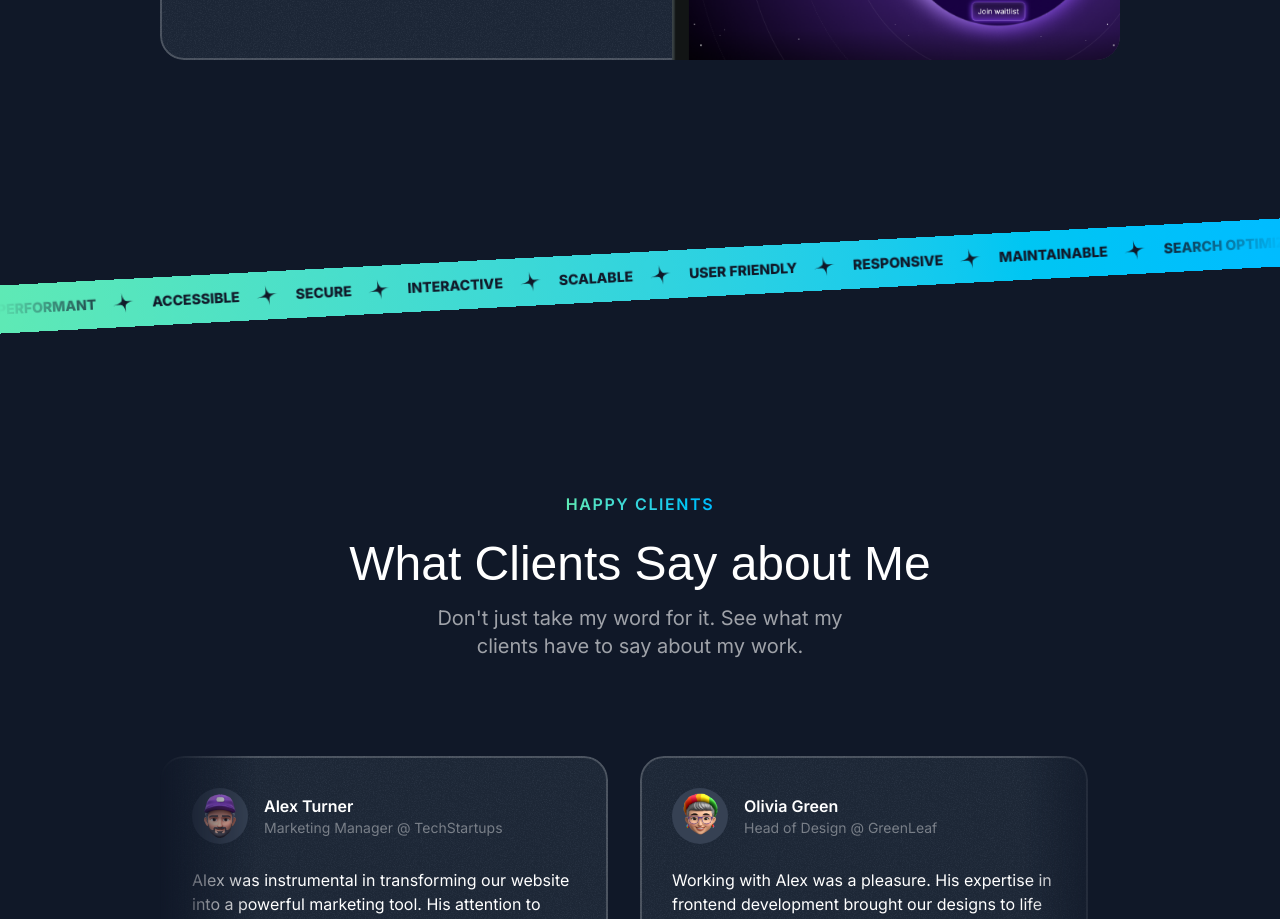
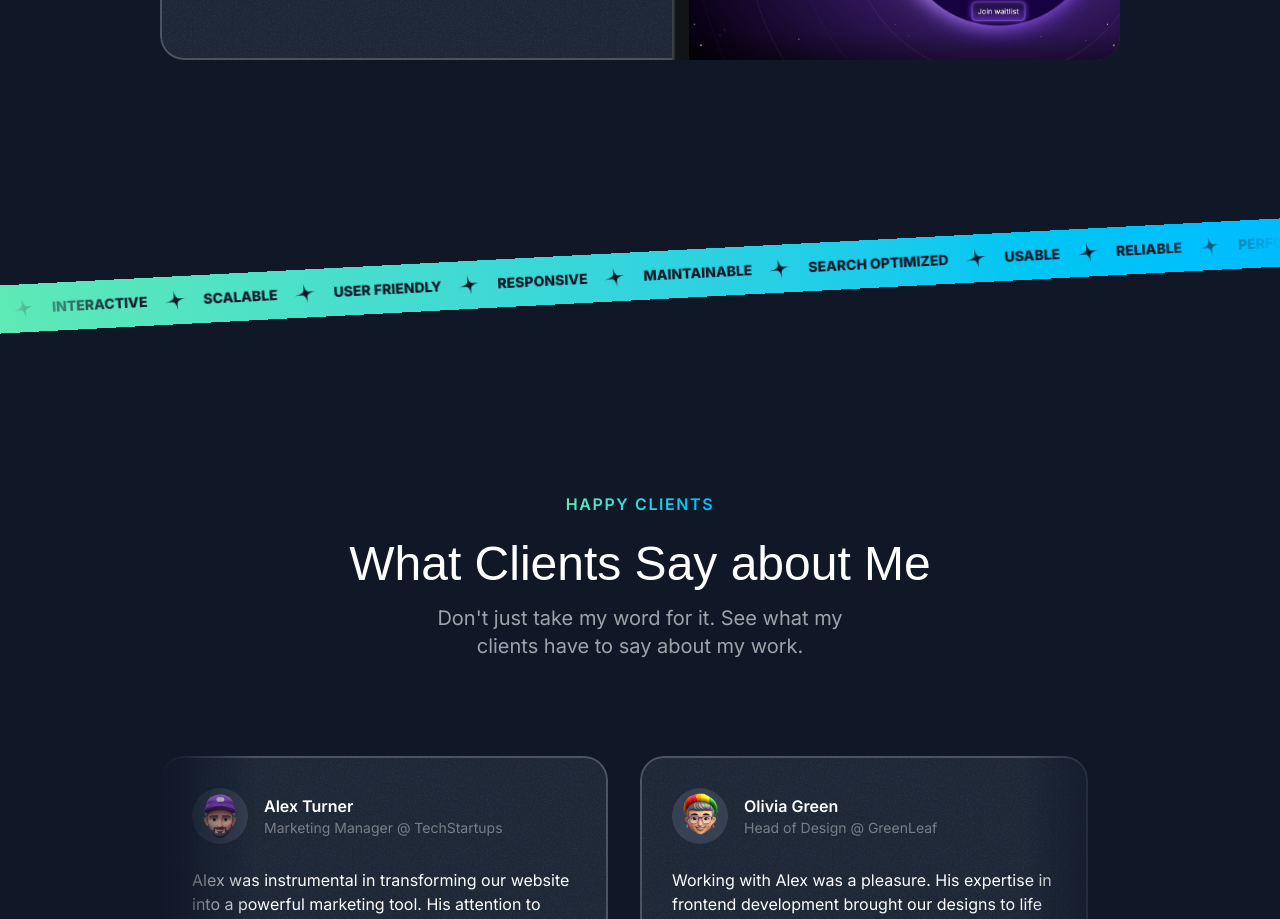
Before and after one commit to fellipefreiire/dev-portfolio-landing-page, a Next.js app: page / in a window 1280 px wide. Shown: the part 2800-3719 px from the top of the page. Built offline with nearby package versions, Linux system fonts and the light colour scheme; a web font is replaced by a local one.

Commit message:
chore: tape section animation

```diff
--- a/src/app/globals.css
+++ b/src/app/globals.css
@@ -21,11 +21,21 @@
   --font-serif: --var(--font-serif);
 
   --animate-ping-large: ping-large 1s ease-in-out infinite;
+  --animate-move-left: move-left 1s linear infinite;
 
   @keyframes ping-large {
     75%,100% {
       transform: scale(3);
       opacity: 0;
+    }
+  }
+
+  @keyframes move-left {
+    0% {
+      transform: translateX(0%);
+    }
+    100% {
+      transform: translateX(-50%);
     }
   }
 }
--- a/src/sections/Tape.tsx
+++ b/src/sections/Tape.tsx
@@ -1,4 +1,5 @@
 import StarIcon from '@/assets/star.svg'
+import { Fragment } from 'react'
 
 const words = [
   'Performant',
@@ -13,12 +14,15 @@
   'Usable',
   'Reliable',
 ]
+
 export function Tape() {
   return (
     <div className="overflow-x-clip py-16 lg:py-24">
       <div className="-mx-1 -rotate-3 bg-gradient-to-r from-emerald-300 to-sky-400">
         <div className="flex [mask-image:linear-gradient(to_right,transparent,black_10%,black_90%,transparent)]">
-          <div className="flex flex-none gap-4 py-3">
+          <div className="animate-move-left flex flex-none gap-4 py-3 pr-4 [animation-duration:30s]">
+            {[...new Array(2)].fill(0).map((_, index) => (
+              <Fragment key={index}>
                 {words.map((word) => (
                   <div key={word} className="inline-flex items-center gap-4">
                     <span className="text-sm font-extrabold text-gray-900 uppercase">
@@ -30,6 +34,8 @@
                     />
                   </div>
                 ))}
+              </Fragment>
+            ))}
           </div>
         </div>
       </div>
```
Lines whose indentation alone changed are shown as unchanged.
